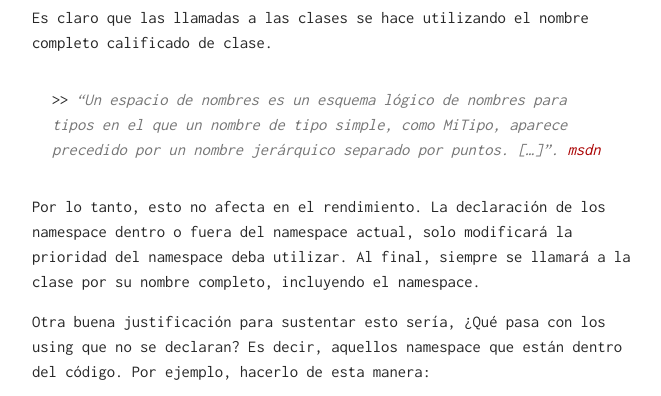
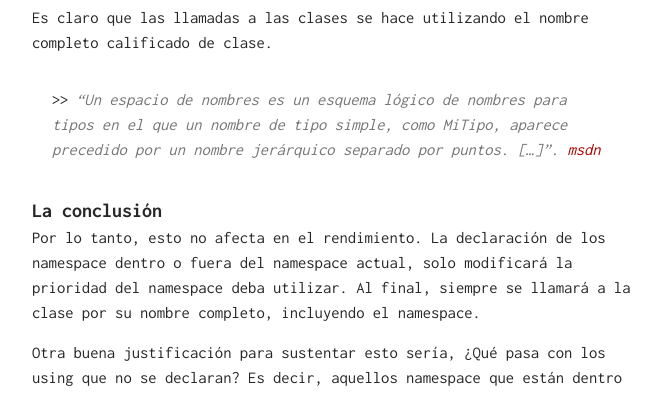
Before and after one commit to migsalazar/migsalazar.github.io, a Jekyll site: the page built from _posts/2014-12-13-using-net-dentro-fuera-namespace.md, in a window 1280 px wide and 900 px high, scrolled down 2855 px, cut to the strip 129-525 px from the top of the window. Shown: the whole strip, without its empty margins (308-969 px from the left). Built offline with Jekyll 4.4.1, drawn with Linux system fonts in a browser that asks for light colours.

Commit message:
Add header conclusion

```diff
--- a/_posts/2014-12-13-using-net-dentro-fuera-namespace.md
+++ b/_posts/2014-12-13-using-net-dentro-fuera-namespace.md
@@ -61,6 +61,7 @@ Es claro que las llamadas a las clases se hace utilizando el nombre completo cal
 
 > "Un espacio de nombres es un esquema lógico de nombres para tipos en el que un nombre de tipo simple, como MiTipo, aparece precedido por un nombre jerárquico separado por puntos. [...]". [msdn](https://msdn.microsoft.com/en-us/library/ms973231.aspx)
 
+# La conclusión
 Por lo tanto, esto no afecta en el rendimiento. La declaración de los namespace dentro o fuera del namespace actual, solo modificará la prioridad del namespace deba utilizar. Al final, siempre se llamará a la clase por su nombre completo, incluyendo el namespace.
 
 Otra buena justificación para sustentar esto sería, ¿Qué pasa con los using que no se declaran? Es decir, aquellos namespace que están dentro del código. Por ejemplo, hacerlo de esta manera:
```
